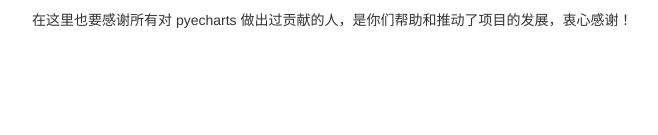
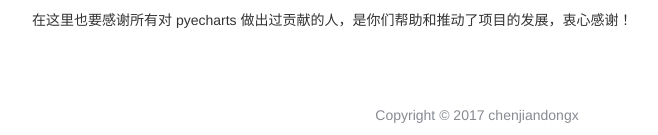
Before and after one commit to pyecharts/pyecharts-app, a Python web app: template app/templates/index.html in a window 1280 px wide. Shown: the part 1083-1218 px from the top of the page, without its empty margins (163-821 px from the left). Before the commit the page ends 1111 px from the top, so only its background shows below. Run offline with Jinja, Linux system fonts and the light colour scheme; the template is opened without the code that fills it: most values are stand-ins (such as "Sample title", 1, 10 or a date in 2020); some libraries are stand-ins or nearby versions.

Commit message:
修改网页样式: 新增 title 和 footer

```diff
--- a/app/templates/base.html
+++ b/app/templates/base.html
@@ -1,6 +1,6 @@
 {% extends "bootstrap/base.html" %}
 
-{% block title %}pyecharts{% endblock %}
+{% block title %}pyecharts - {{ title }}{% endblock %}
 
 {% block head %}
     {{super()}}
@@ -73,6 +73,7 @@
                                 <li><a href="{{ url_for('graph') }}">关系图</a> </li>
                                 <li><a href="{{ url_for('funnel') }}">漏斗图</a> </li>
                                 <li><a href="{{ url_for('gauge') }}">仪表盘</a> </li>
+                                <li><a href="{{ url_for('radar') }}">雷达图</a> </li>
                                 <li><a href="{{ url_for('liquid') }}">水球图</a> </li>
                                 <li><a href="{{ url_for('wordcloud') }}">词云图</a> </li>
                             </ul>
@@ -97,4 +98,9 @@
     <div class="my-charts">
         {{ myechart|safe }}
     </div>
+    <footer class="container-fluid foot-wrap">
+        <p align="center" style="margin-top: 20px;color:#878B91;">
+            Copyright &copy; 2017 chenjiandongx
+        </p>
+    </footer>
 {% endblock %}
--- a/app/templates/index.html
+++ b/app/templates/index.html
@@ -32,4 +32,9 @@
         </ul>
         <p>在这里也要感谢所有对 pyecharts 做出过贡献的人，是你们帮助和推动了项目的发展，衷心感谢！</p>
     </article>
+    <footer class="container-fluid foot-wrap">
+        <p align="center" style="margin-top: 20px;color:#878B91;">
+            Copyright &copy; 2017 chenjiandongx
+        </p>
+    </footer>
 {% endblock %}
```
